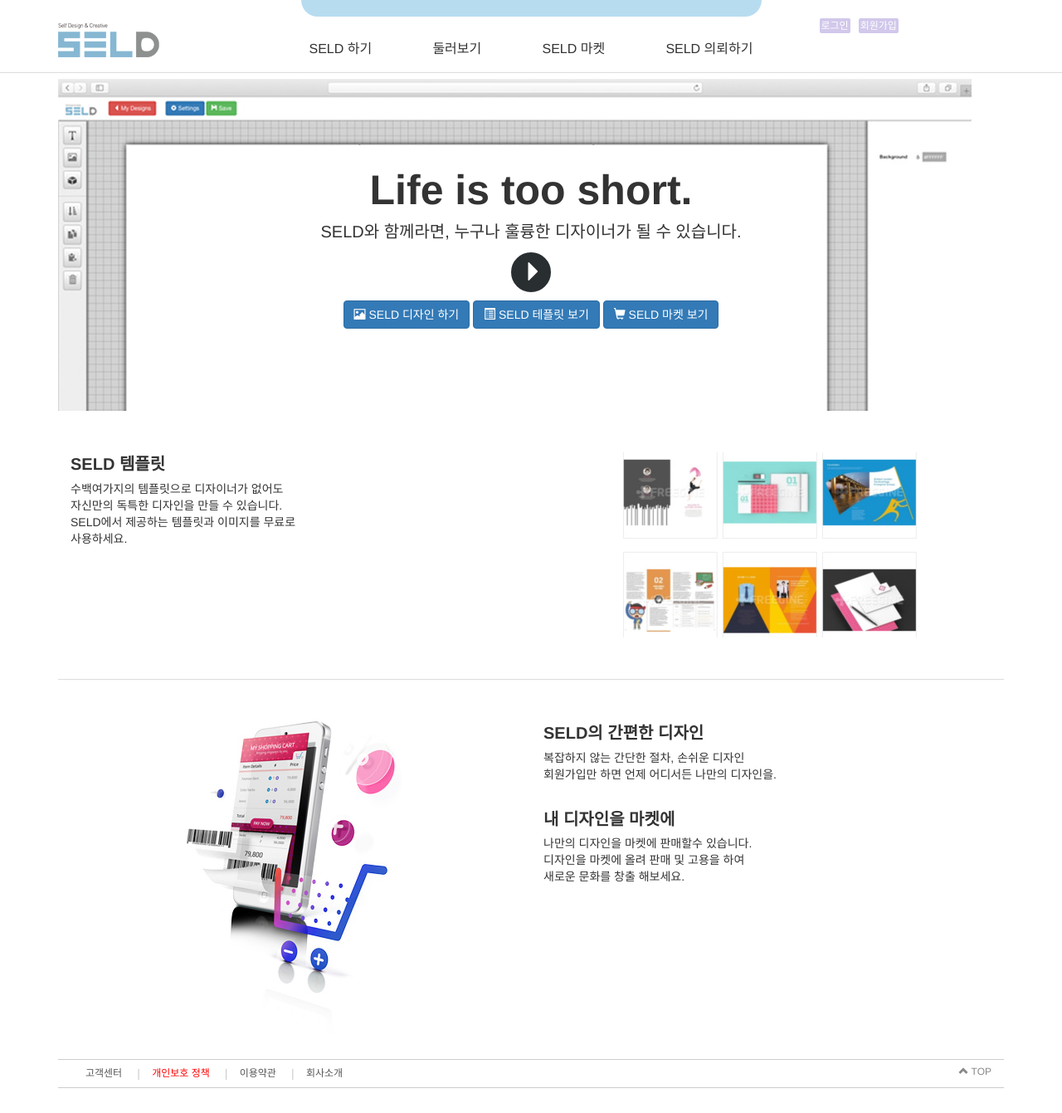
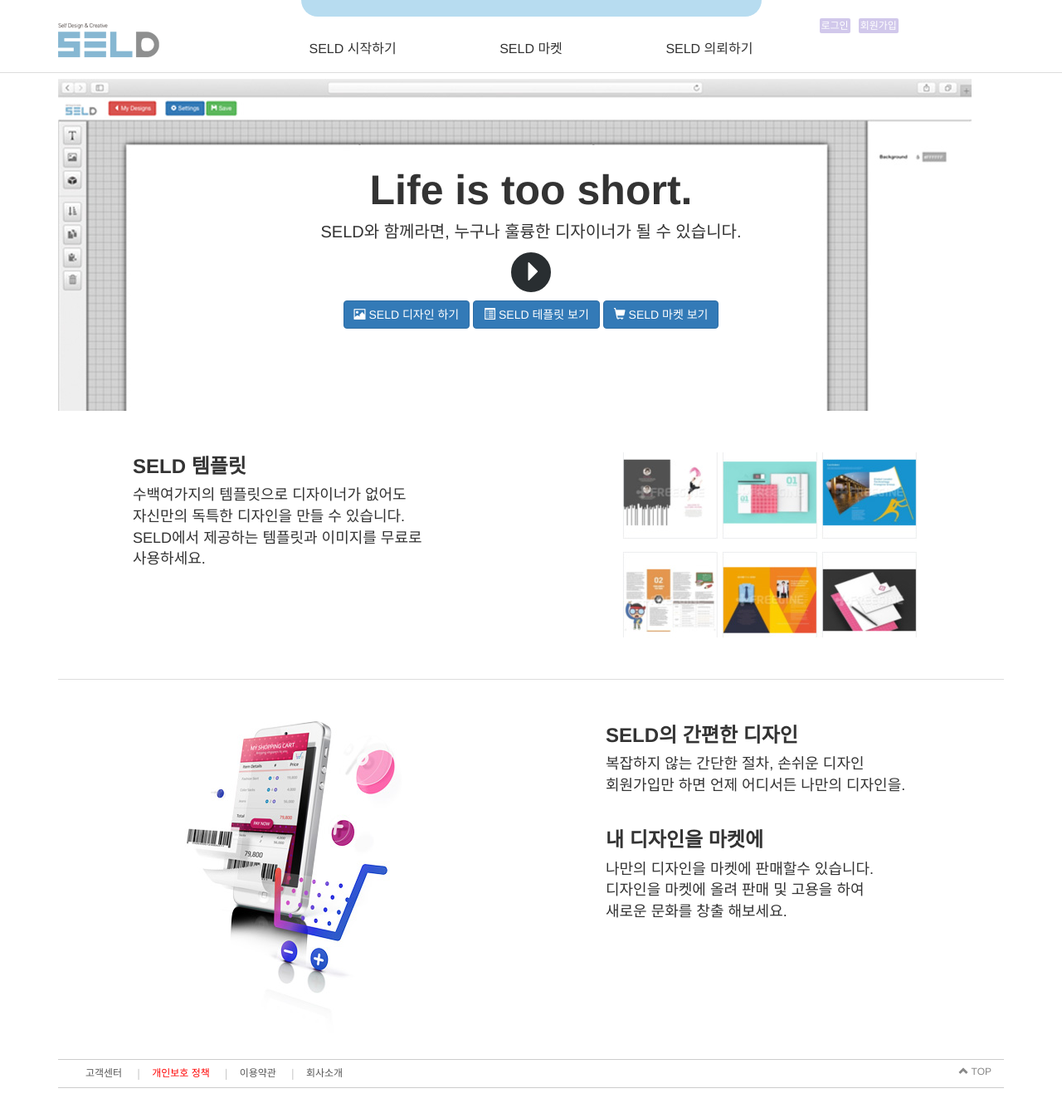
Before and after one commit to gabrieljo/seld, a CodeIgniter app: page /ce/p/about in a window 1280 px wide. Shown: the whole page at 83% size. Run offline with CodeIgniter, Linux system fonts and the light colour scheme.

Commit message:
header menu change

```diff
--- a/application/views/about.php
+++ b/application/views/about.php
@@ -16,7 +16,7 @@
 		</div>
 		<div class="about-contents">
 			<div class="first-row">
-				<div class="col-sm-6">
+				<div class="col-sm-6" style=" padding: 0 90px;">
 					<div id="title">SELD 템플릿</div>
 					<div id="desc">
 						<p>
@@ -34,7 +34,7 @@
 			</div>
 			<div class="second-row">
 				<div class="col-sm-6" style="text-align: center;"><?=inc('about/2-article.jpg', array('alt'=>'SELD 마켓 이미지'))?></div>
-				<div class="col-sm-6">
+				<div class="col-sm-6" style=" padding: 0 90px;">
 					<div class="contents">
 						<div id="title">SELD의 간편한 디자인</div>
 						<div id="desc">
--- a/application/views/inc/n_header.php
+++ b/application/views/inc/n_header.php
@@ -14,8 +14,8 @@ $title = isset($title) ? $title : SITE_TITLE;
 		);*/
 
 $navs = array();
-$navs['p/login'] 	= 'SELD 하기';
-$navs['p/about'] 	= '둘러보기';
+$navs['p/about'] 	= 'SELD 시작하기';
+// $navs['p/about'] 	= '둘러보기';
 $navs['market'] 	= 'SELD 마켓';
 $navs['market/cart'] 	= 'SELD 의뢰하기';
 
--- a/files/css/n_style.less
+++ b/files/css/n_style.less
@@ -113,7 +113,8 @@ h1{
 		margin-top: 50px;
 		.first-row{    margin-bottom: 10px;    border-bottom: 1px solid #ddd;   padding-bottom: 50px;}
 		.second-row{    margin-top: 50px;}
-		.first-row #title, .second-row #title{    font-size: 20px; font-weight: bold;    margin-bottom: 5px;}
+		.first-row #title, .second-row #title{ font-size: 24px; font-weight: bold;    margin-bottom: 5px;}
+		.first-row #desc, .second-row #desc{font-size:18px;}
 	}
 
 	ul.thumb_list{
```
Also changed, not shown: files/css/n_style.css.
